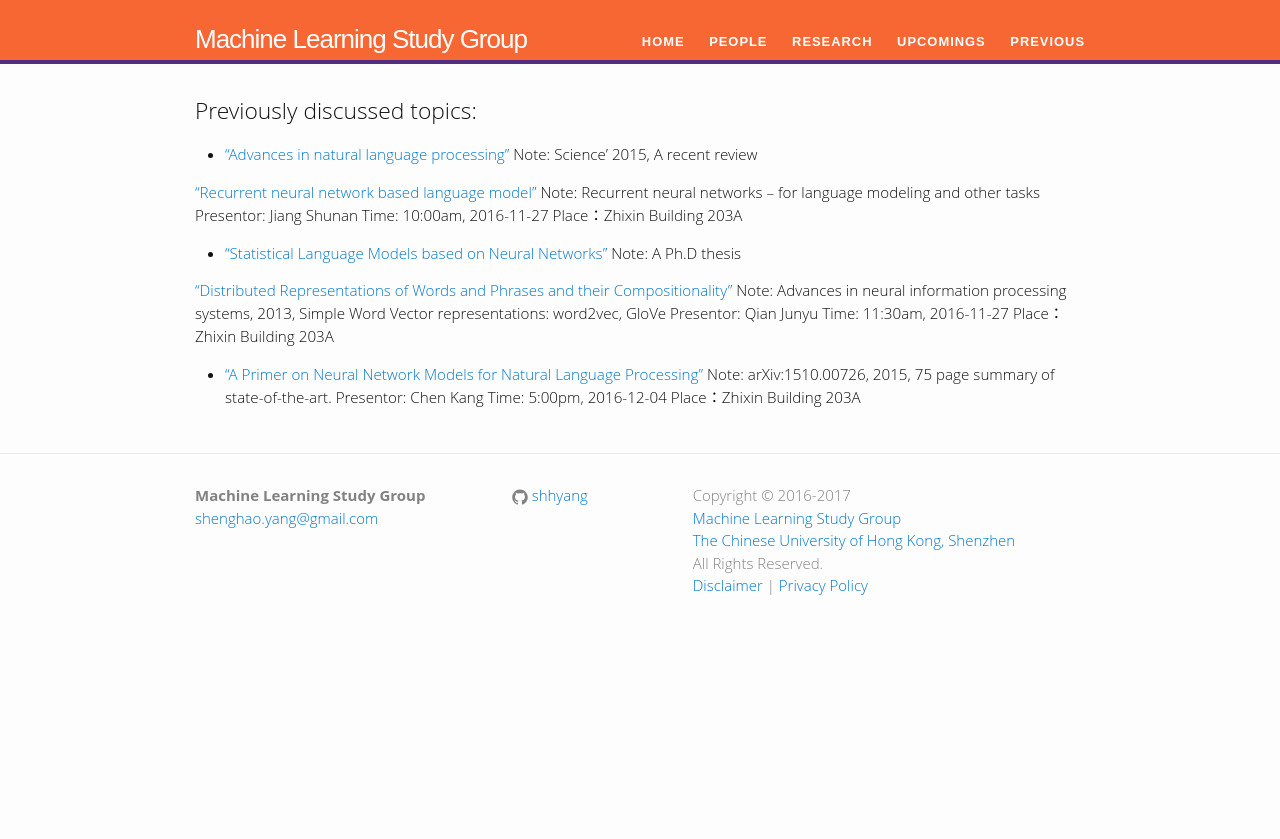
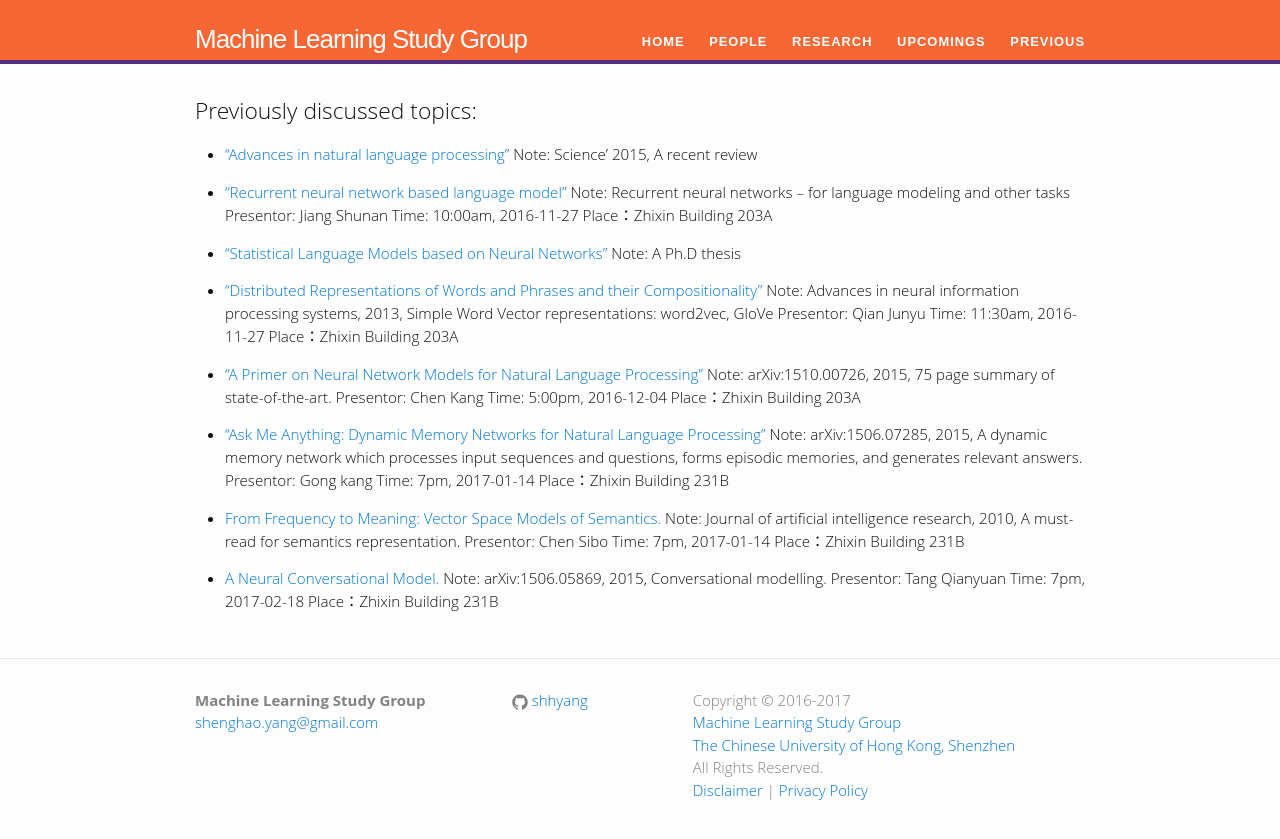
Before and after one commit to shhyang/learning, a Jekyll site: the page built from previous/index.md, in a window 1280 px wide. Shown: the top 839 px of the page. Built offline with Jekyll 4.4.1, drawn with Linux system fonts in a browser that asks for light colours; some web fonts are replaced; our own code applies the rules of GitHub Pages for plain Markdown files.

Commit message:
Update index.md

```diff
--- a/previous/index.md
+++ b/previous/index.md
@@ -7,7 +7,7 @@ layout: default
 - ["Advances in natural language processing"](http://science.sciencemag.org/content/349/6245/261)
 Note: Science’ 2015, A recent review
 
-["Recurrent neural network based language model"](http://www.fit.vutbr.cz/research/groups/speech/publi/2010/mikolov_interspeech2010_IS100722.pdf)
+- ["Recurrent neural network based language model"](http://www.fit.vutbr.cz/research/groups/speech/publi/2010/mikolov_interspeech2010_IS100722.pdf)
 Note: Recurrent neural networks – for language modeling and other tasks
 Presentor: Jiang Shunan
 Time: 10:00am, 2016-11-27
@@ -16,15 +16,32 @@ Place：Zhixin Building 203A
 - ["Statistical Language Models based on Neural Networks"](http://www.fit.vutbr.cz/~imikolov/rnnlm/thesis.pdf)
 Note: A Ph.D thesis
 
-["Distributed Representations of Words and Phrases and their Compositionality"](http://papers.nips.cc/paper/5021-distributed-representations-of-words-and-phrases-and-their-com.pdf)
+- ["Distributed Representations of Words and Phrases and their Compositionality"](http://papers.nips.cc/paper/5021-distributed-representations-of-words-and-phrases-and-their-com.pdf)
 Note: Advances in neural information processing systems, 2013, Simple Word Vector representations: word2vec, GloVe
 Presentor: Qian Junyu
 Time: 11:30am, 2016-11-27
 Place：Zhixin Building 203A
-
 
 - ["A Primer on Neural Network Models for Natural Language Processing"](https://arxiv.org/abs/1510.00726)
 Note: arXiv:1510.00726, 2015, 75 page summary of state-of-the-art.
 Presentor: Chen Kang
 Time: 5:00pm, 2016-12-04
 Place：Zhixin Building 203A
+
+- ["Ask Me Anything: Dynamic Memory Networks for Natural Language Processing"](http://arxiv.org/abs/1506.07285)
+Note: arXiv:1506.07285, 2015, A dynamic memory network which processes input sequences and questions, forms episodic memories, and generates relevant answers.
+Presentor: Gong kang
+Time: 7pm, 2017-01-14
+Place：Zhixin Building 231B
+
+- [From Frequency to Meaning: Vector Space Models of Semantics.](http://www.jair.org/media/2934/live-2934-4846-jair.pdf)
+Note: Journal of artificial intelligence research, 2010, A must-read for semantics representation.
+Presentor: Chen Sibo
+Time: 7pm, 2017-01-14
+Place：Zhixin Building 231B
+
+- [A Neural Conversational Model.](http://arxiv.org/abs/1506.05869)
+Note: arXiv:1506.05869, 2015, Conversational modelling.
+Presentor: Tang Qianyuan
+Time: 7pm, 2017-02-18
+Place：Zhixin Building 231B
```
